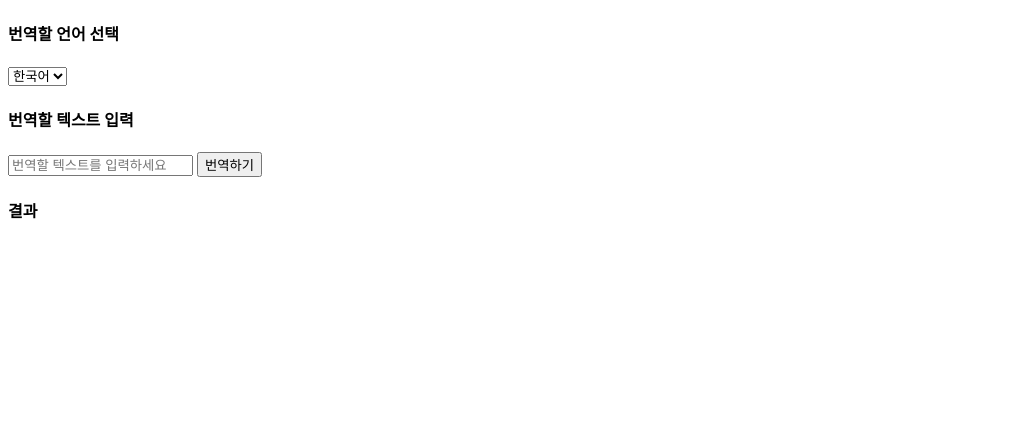
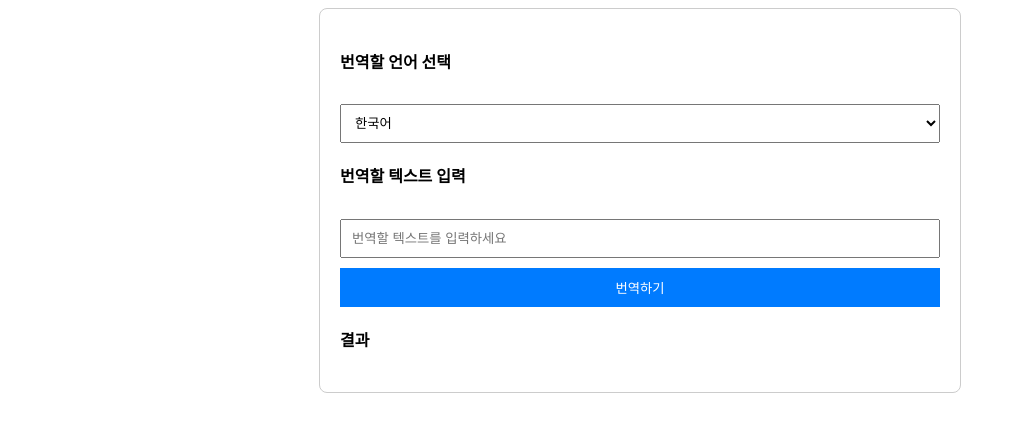
Before and after one commit to baboribo/babo-translate, a SvelteKit app: page / in a window 1280 px wide. Shown: the top 432 px of the page, without its empty margins (0-1016 px from the left). Built offline with nearby package versions, Linux system fonts and the light colour scheme.

Commit message:
feat: style 임시 추가

```diff
--- a/src/routes/+page.svelte
+++ b/src/routes/+page.svelte
@@ -35,3 +35,35 @@
   <h4>결과</h4>
   <p>{result}</p>
 </div>
+
+<style>
+  div {
+    max-width: 600px;
+    margin: auto;
+    padding: 20px;
+    border: 1px solid #ccc;
+    border-radius: 8px;
+  }
+
+  h4 {
+    margin-top: 20px;
+  }
+
+  input, select, button {
+    width: 100%;
+    padding: 10px;
+    margin-top: 10px;
+    box-sizing: border-box;
+  }
+
+  button {
+    background-color: #007bff;
+    color: white;
+    border: none;
+    cursor: pointer;
+  }
+
+  button:hover {
+    background-color: #0056b3;
+  }
+</style>
```
